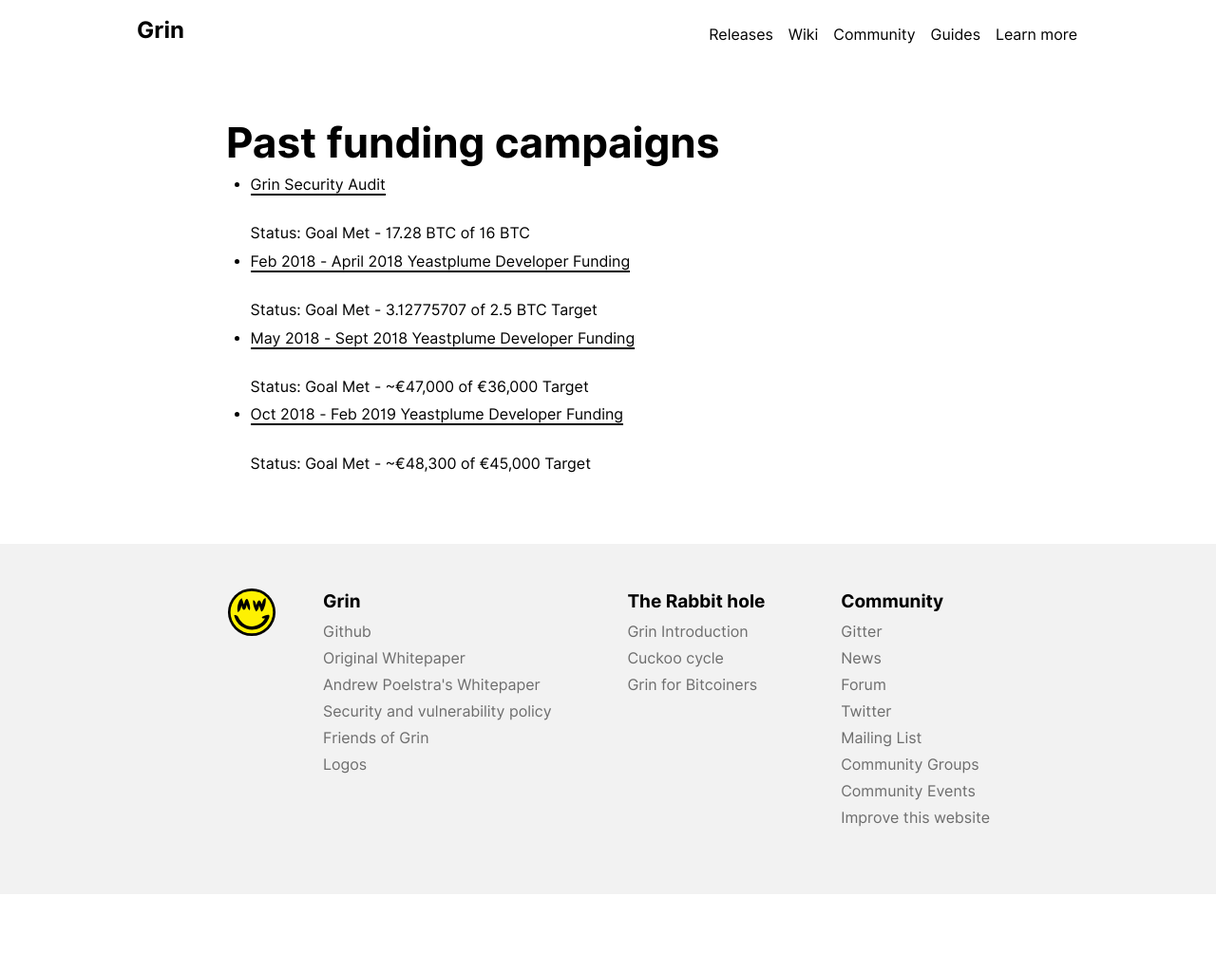
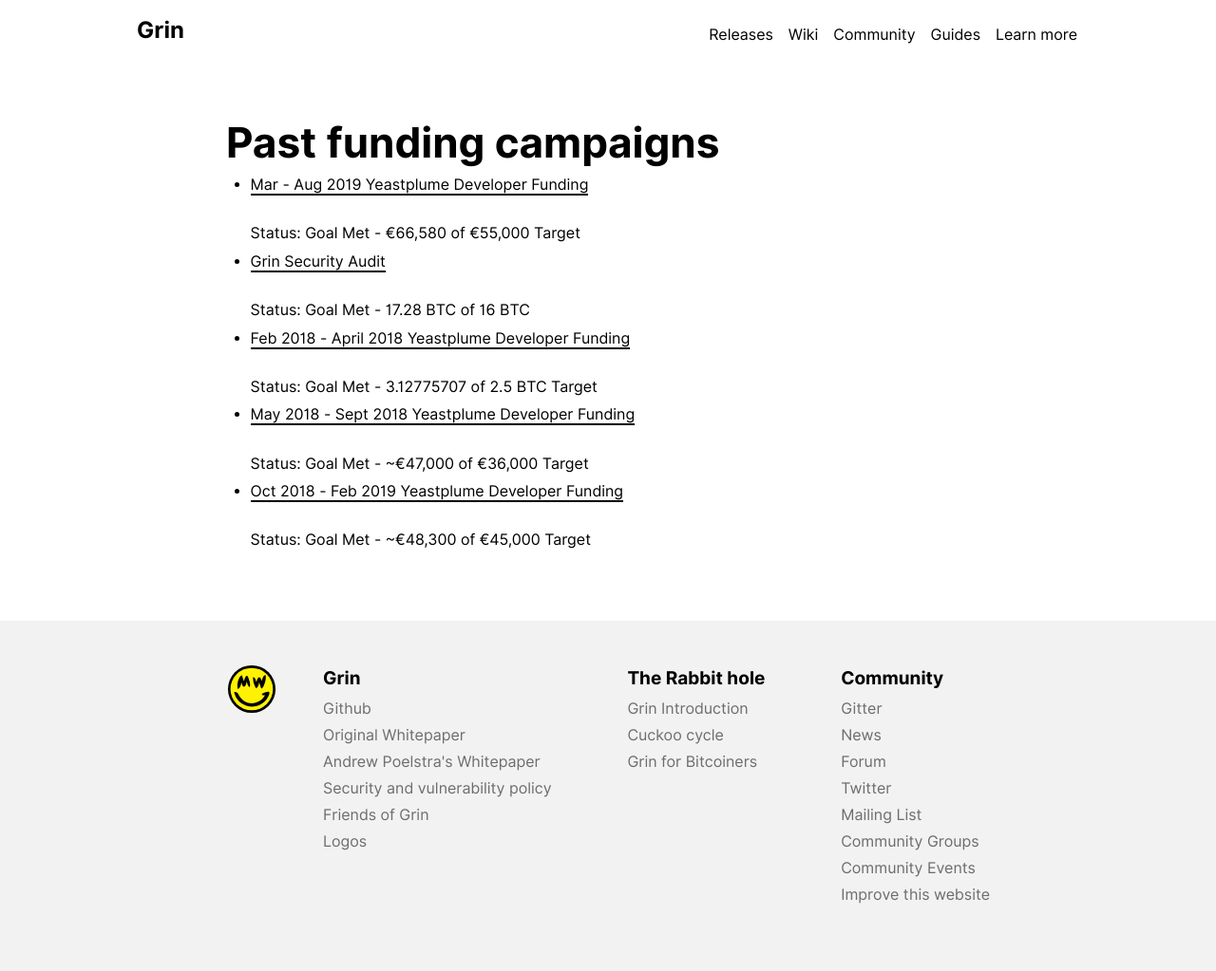
Before and after one commit to mimblewimble/site, a Jekyll site: the page built from campaigns.md, in a window 1280 px wide. Shown: the whole page at 95% size. Built offline with Jekyll 4.4.1, drawn with Linux system fonts in a browser that asks for light colours; nearby versions of some CDN libraries; our own code applies the rules of GitHub Pages for plain Markdown files; before the commit the page ends 942 px from its top, so only the background shows below that.

Commit message:
Move latest yeastplume campaign to past

```diff
--- a/campaigns.md
+++ b/campaigns.md
@@ -3,6 +3,10 @@
 ---
 
 # Past funding campaigns
+
+- [Mar - Aug 2019 Yeastplume Developer Funding](yeastplume)
+
+  Status: Goal Met - €66,580 of €55,000 Target
 
 - [Grin Security Audit](sec_audit)
 
```
Also changed, not shown: funding.md (+0 -4 lines).
